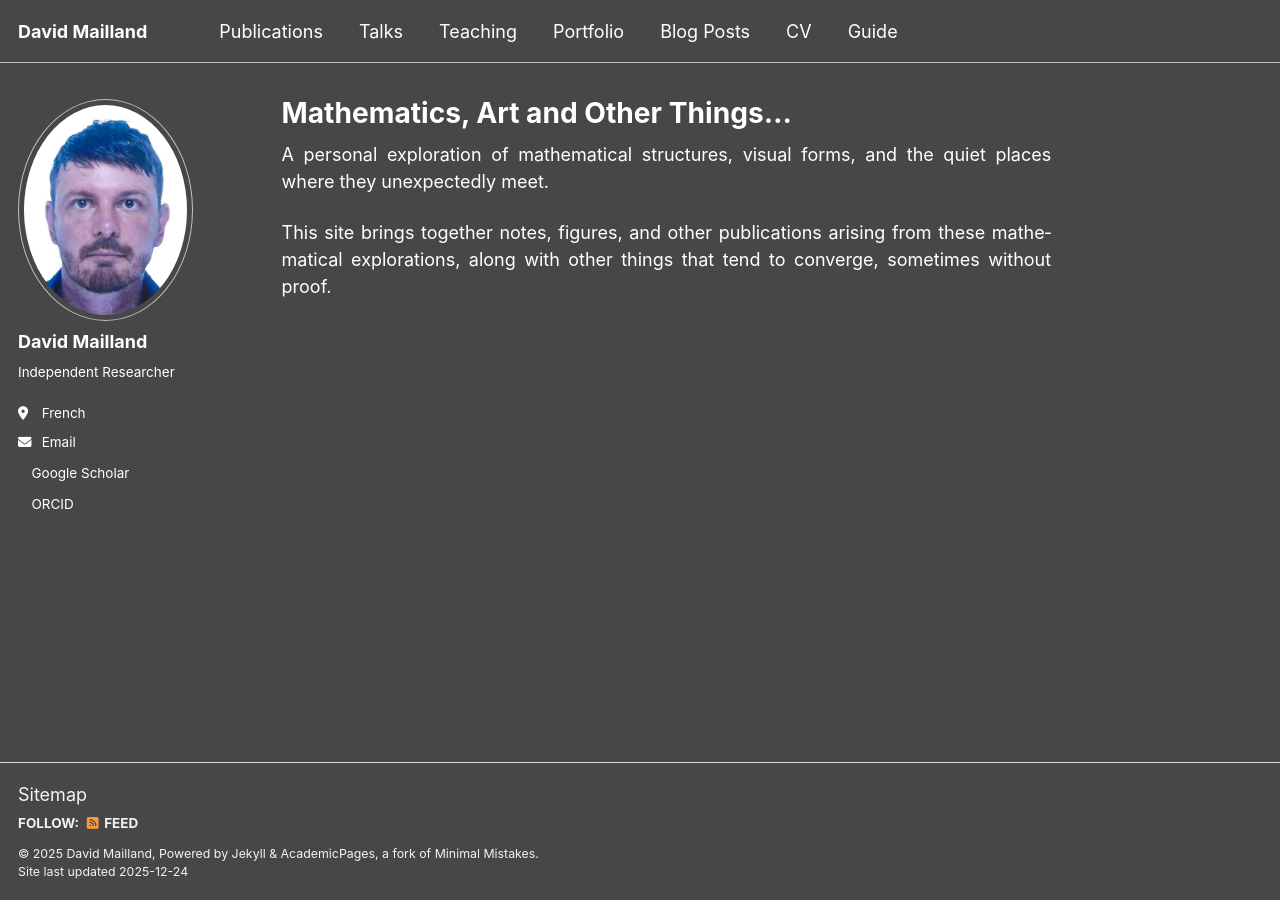
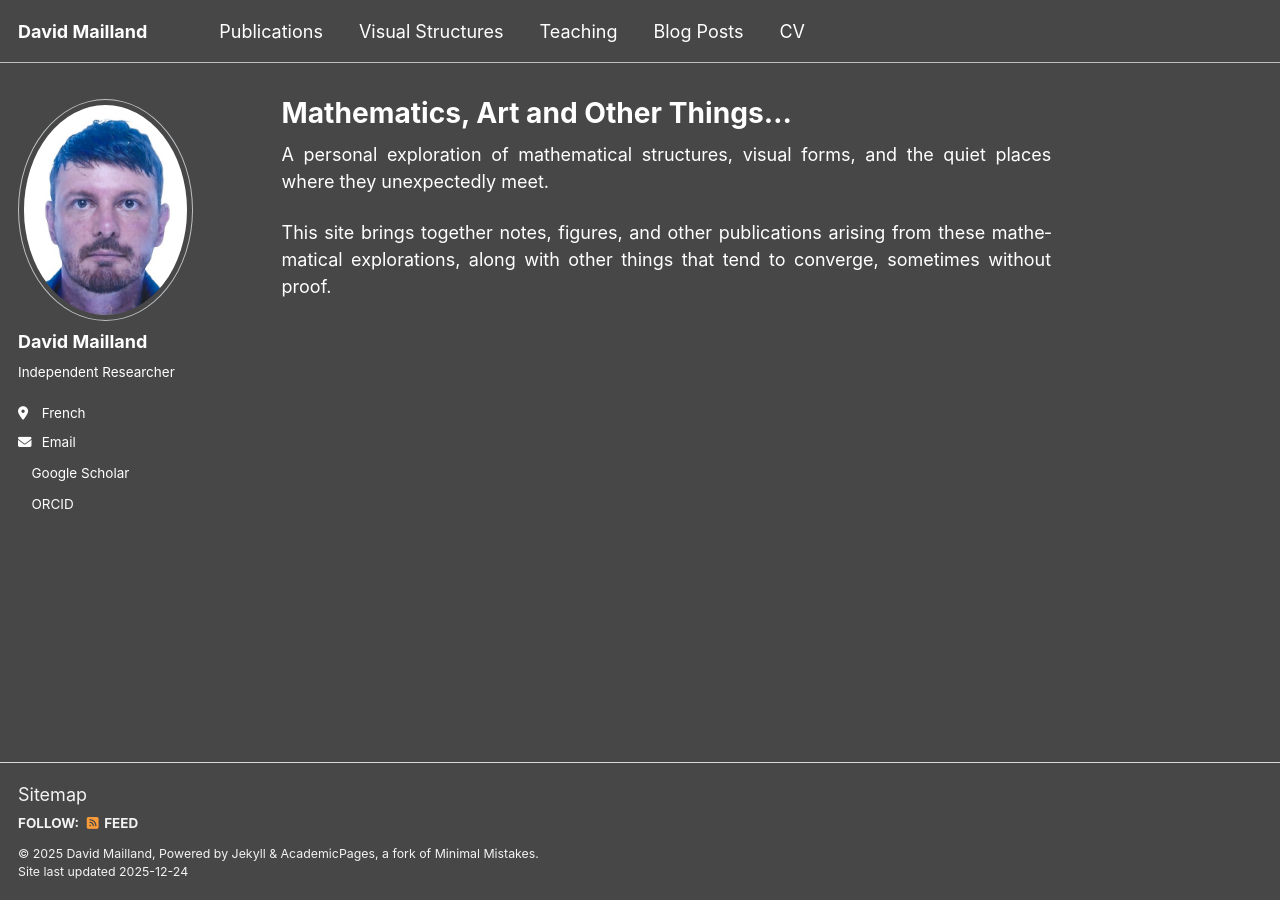
Before and after one commit to davidmailland/davidmailland.github.io, a Jekyll site: the page built from _pages/about.md, in a window 1280 px wide. Built offline with Jekyll 4.4.1, drawn with Linux system fonts in a browser that asks for light colours; some web fonts are replaced; a script bundle is joined from its source files by our own code; library files that are not in the unit come from our copies; a style sheet for code colours, icons or effects is not loaded.

Commit message:
Update navigation.yml

```diff
--- a/_data/navigation.yml
+++ b/_data/navigation.yml
@@ -11,14 +11,11 @@ main:
   - title: "Publications"
     url: /publications/
 
-  - title: "Talks"
-    url: /talks/
+  - title: "Visual Structures"
+    url: /VS/
 
   - title: "Teaching"
     url: /teaching/
-
-  - title: "Portfolio"
-    url: /portfolio/
 
   - title: "Blog Posts"
     url: /year-archive/
@@ -28,6 +25,3 @@ main:
 
   # - title: "CV"
   #   url: /cv-json/
-
-  - title: "Guide"
-    url: /markdown/
```
